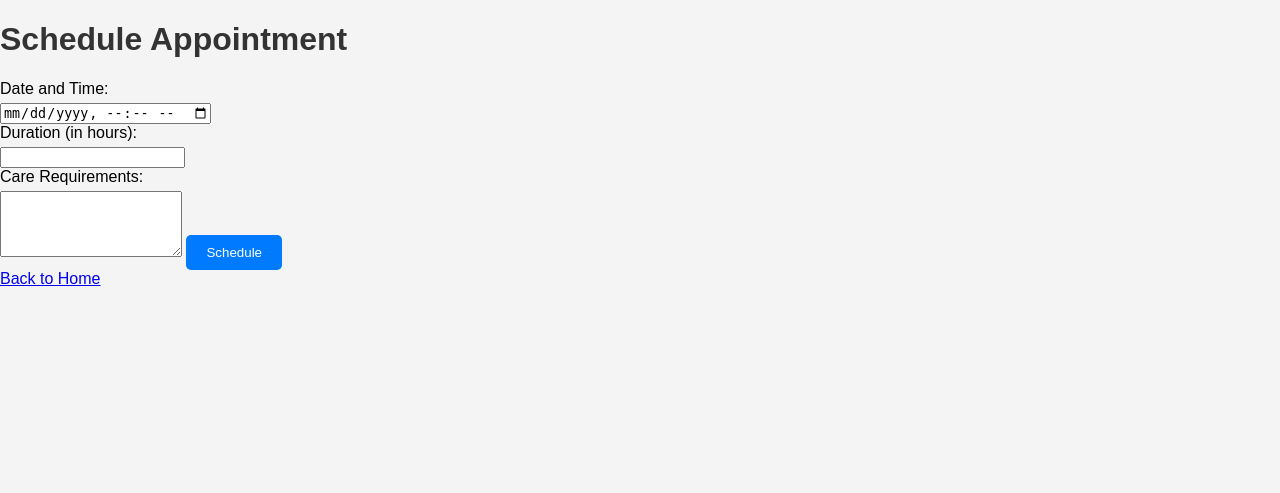
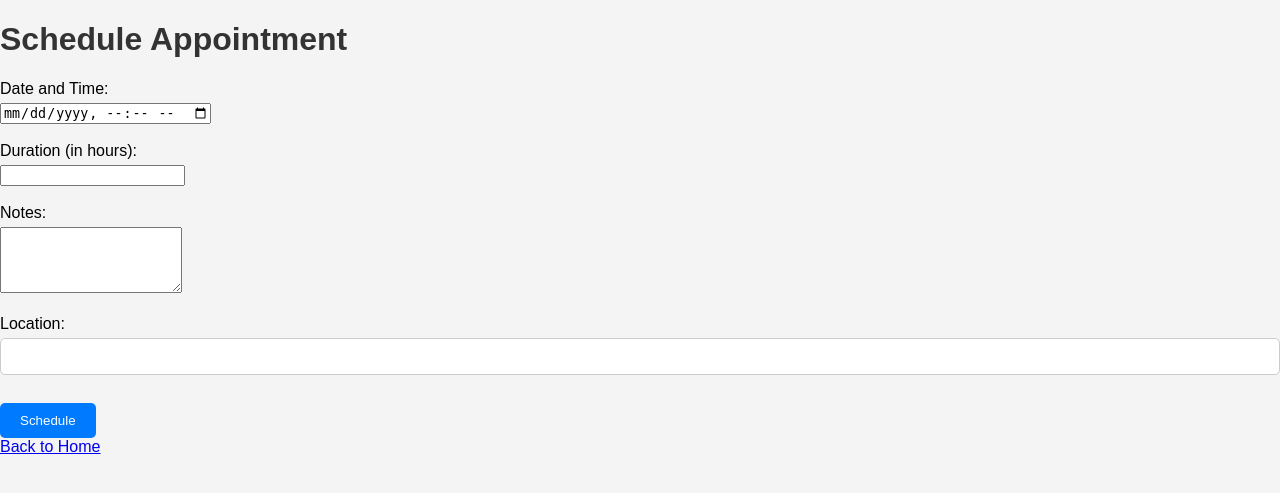
Before and after one commit to Nasiebande/careconnect_project, a Flask app: page /schedule_appointment in a window 1280 px wide. Shown: the top 493 px of the page. Run offline with Flask 3, Linux system fonts and the light colour scheme; a user stored in the database is signed in.

Commit message:
appointment

```diff
--- a/app.py
+++ b/app.py
@@ -367,31 +367,52 @@ def select_caregiver():
             return "Caregiver not found"
 
 @app.route('/schedule_appointment', methods=['GET', 'POST'])
+@login_required
 def schedule_appointment():
     if request.method == 'POST':
         # Get form data
-        patient_id = request.form['patient_id']
-        caregiver_id = request.form['caregiver_id']
-        date_time_str = request.form['date_time']
-        duration = float(request.form['duration'])  # Convert to float
+        patient_id = request.form.get('patient_id')
+        caregiver_id = request.form.get('caregiver_id')
+        date_time_str = request.form.get('date_time')
+        duration = float(request.form.get('duration'))  # Convert to float
+        notes = request.form.get('notes')
+        location = request.form.get('location')
+
+        # Debug statements to print form data
+        print("Patient ID:", patient_id)
+        print("Caregiver ID:", caregiver_id)
+        print("Date and Time:", date_time_str)
+        print("Duration:", duration)
+        print("Notes:", notes)
+        print("Location:", location)
 
         # Find the caregiver and patient by ID
-        caregiver = Caregiver.query.get(caregiver_id)
-        patient = Patient.query.get(patient_id)
+        caregiver = Caregiver.query.get_or_404(caregiver_id)
+        patient = Patient.query.get_or_404(patient_id)
+
+        # Debug statements to print found caregiver and patient
+        print("Found caregiver:", caregiver)
+        print("Found patient:", patient)
 
         # Create a new appointment
         appointment = Appointment(
             patient_id=patient.id,
             caregiver_id=caregiver.id,
             date_time=datetime.strptime(date_time_str, "%Y-%m-%d %H:%M"),
-            duration=duration
+            duration=duration,
+            notes=notes,
+            location=location
         )
 
         # Add appointment to the database
         db.session.add(appointment)
         db.session.commit()
 
+        # Debug statement to indicate successful appointment creation
+        print("Appointment scheduled successfully!")
+
         # Redirect to home page or display success message
+        flash('Appointment scheduled successfully!', 'success')
         return redirect(url_for('home'))
 
     # Render the appointment scheduling form
--- a/templates/schedule_appointment.html
+++ b/templates/schedule_appointment.html
@@ -9,14 +9,23 @@
 <body>
     <h1>Schedule Appointment</h1>
     <form action="{{ url_for('schedule_appointment') }}" method="POST">
+        <input type="hidden" name="patient_id" value="{{ patient_id }}">
+        <input type="hidden" name="caregiver_id" value="{{ caregiver_id }}">
+
         <label for="date_time">Date and Time:</label>
-        <input type="datetime-local" id="date_time" name="date_time" required>
+        <input type="datetime-local" id="date_time" name="date_time" required><br><br>
+
         <label for="duration">Duration (in hours):</label>
-        <input type="number" id="duration" name="duration" min="1" step="0.5" required>
-        <label for="care_requirements">Care Requirements:</label>
-        <textarea id="care_requirements" name="care_requirements" rows="4" required></textarea>
+        <input type="number" id="duration" name="duration" min="1" step="0.5" required><br><br>
+
+        <label for="notes">Notes:</label>
+        <textarea id="notes" name="notes" rows="4"></textarea><br><br>
+
+        <label for="location">Location:</label>
+        <input type="text" id="location" name="location" required><br><br>
+
         <button type="submit">Schedule</button>
     </form>
-    <a href="{{ url_for('index') }}">Back to Home</a>
+    <a href="{{ url_for('home') }}">Back to Home</a>
 </body>
 </html>
```
Also changed, not shown: templates/appointments.html (+2 -5 lines).
